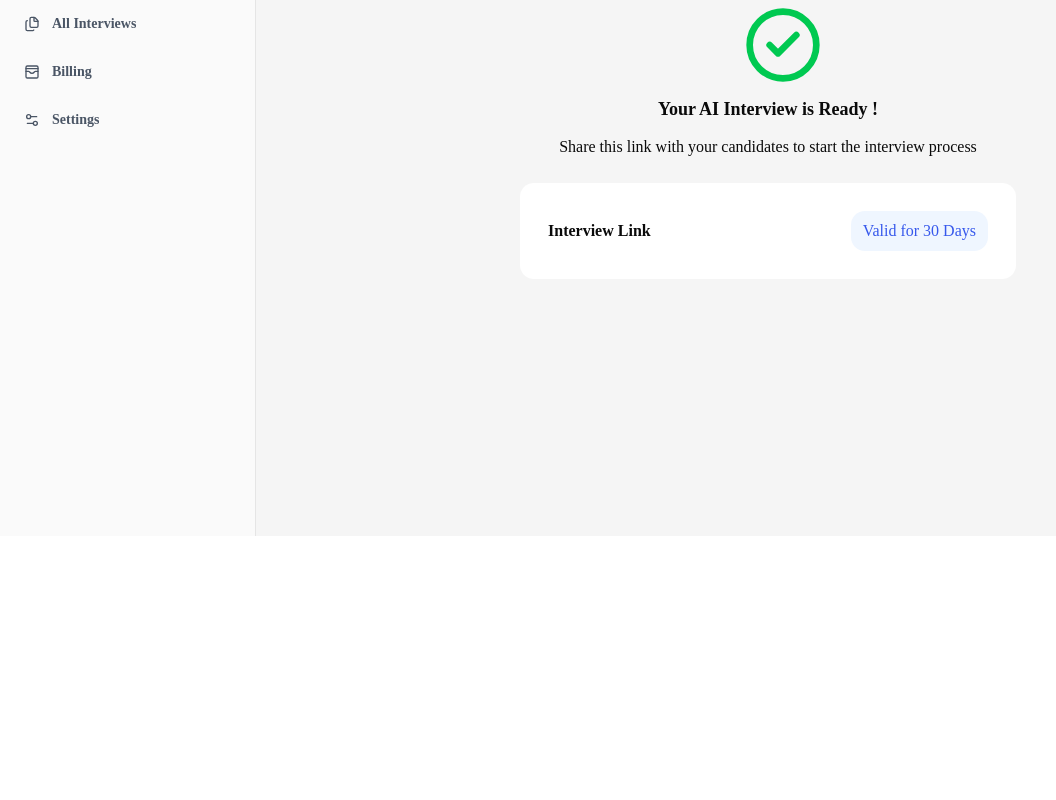
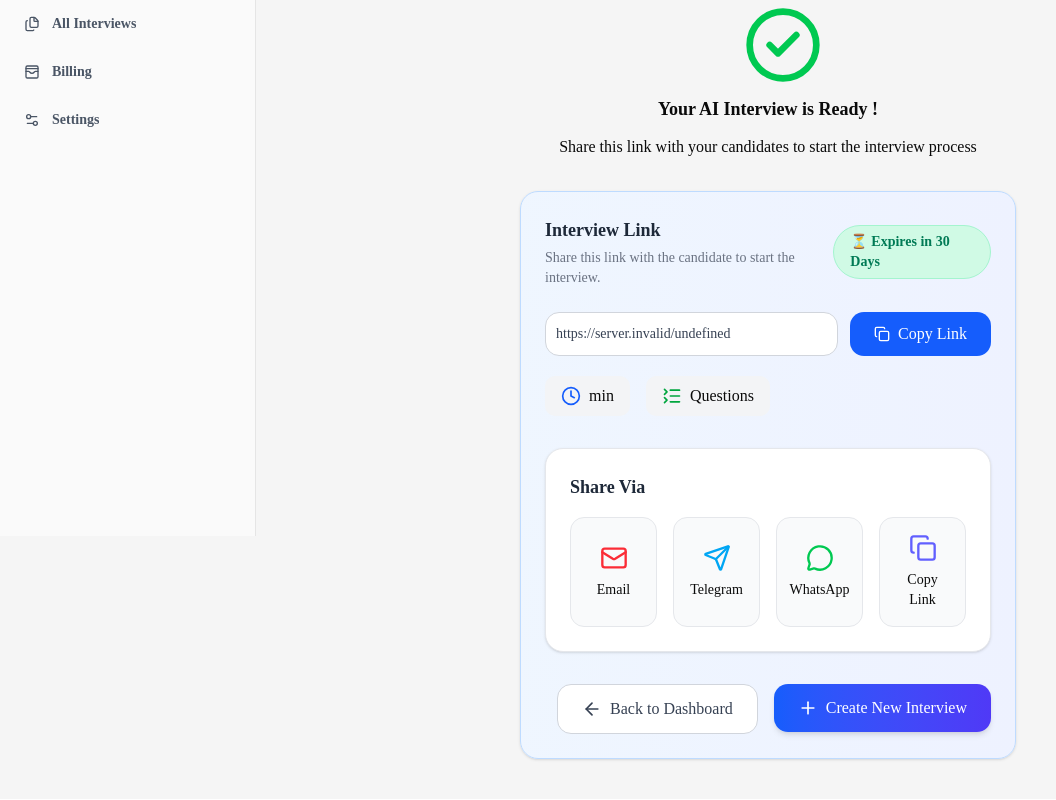
Before and after one commit to kashifcse15/AI-Meeting, a Next.js app: page /dashboard/create-interview in a window 1280 px wide. Shown: the part 264-1064 px from the top of the page, without its empty margins (0-1056 px from the left). Before the commit the page ends 925 px from the top, so only its background shows below. Built offline with nearby package versions, Linux system fonts and the light colour scheme; no server answers.

Commit message:
Updated Step 3 UI

```diff
--- a/src/app/(main)/dashboard/create-interview/_components/InterviewLink.jsx
+++ b/src/app/(main)/dashboard/create-interview/_components/InterviewLink.jsx
@@ -1,7 +1,19 @@
-import { CircleCheck } from 'lucide-react'
+import Button from '@/app/components/button'
+import { Input } from '@/components/ui/input'
+import {CircleCheck, Clock, Clock10Icon, CopyIcon, ListCollapse, Mail,MessageCircle,Send,Copy, Plus, ArrowLeft} from 'lucide-react'
+import Link from 'next/link'
 import React from 'react'
+import {toast} from 'sonner'
 
-const InterviewLink = ({interviewId, formData}) => {
+const InterviewLink = ({ interviewId, formData, questionList }) => {
+    const url = process.env.NEXT_PUBLIC_HOST_URL + '/' + interviewId;
+    const GetInterviewURL = () => {
+        return url;
+    }
+    const onCopyLink=async()=>{
+        await navigator.clipboard.writeText(url);
+        toast.success("Interview link copied successfully!");
+    }
     return (
         <div className='flex flex-col items-center justify-center mt-10'>
             <div className='w-[50px] h-[50px]'>
@@ -10,10 +22,95 @@ const InterviewLink = ({interviewId, formData}) => {
             <h2 className='font-bold text-lg mt-10'>Your AI Interview is Ready !</h2>
             <p className='mt-3'>Share this link with your candidates to start the interview process</p>
 
-        <div className='w-full p-7 mt-6 rounded-xl bg-white'>
-            <div className='flex justify-between items-center'>
-                <h2 className='font-bold'>Interview Link</h2>
-                <h2 className='p-2 px-3 text-primary bg-blue-50 rounded-xl'>Valid for 30 Days</h2>
+            <div className="w-full mt-8 rounded-2xl border border-blue-200 bg-gradient-to-r from-blue-50 to-indigo-50 p-6 shadow-sm">
+                <div className="flex items-center justify-between">
+                    <div>
+                        <h2 className="text-lg font-bold text-gray-800">
+                            Interview Link
+                        </h2>
+                        <p className="mt-1 text-sm text-gray-500">
+                            Share this link with the candidate to start the interview.
+                        </p>
+                    </div>
+
+                    <span className="rounded-full bg-emerald-100 px-4 py-1.5 text-sm font-semibold text-emerald-700 border border-emerald-200">
+                        ⏳ Expires in 30 Days
+                    </span>
+                </div>
+
+                <div className="mt-6 flex flex-col gap-3 sm:flex-row">
+                    <Input
+                        className="h-11 flex-1 rounded-xl border-gray-300 bg-white text-gray-700 cursor-crosshair"
+                        defaultValue={GetInterviewURL()}
+                        readOnly
+                    />
+
+                    <button onClick={()=>onCopyLink() }
+                        className="flex h-11 items-center justify-center gap-2 rounded-xl bg-blue-600 px-6 font-medium text-white transition-all duration-200 hover:bg-blue-700 active:scale-95"
+                    >
+                        <CopyIcon className="h-4 w-4 cursor-grab`" />
+                        Copy Link
+                    </button>
+                </div>
+                <div className="mt-5 flex gap-4">
+                    <div className="flex items-center gap-2 rounded-lg bg-gray-100 px-4 py-2">
+                        <Clock className="h-5 w-5 text-blue-600" />
+                        <span className="font-medium">{formData?.duration} min</span>
+                    </div>
+
+                    <div className="flex items-center gap-2 rounded-lg bg-gray-100 px-4 py-2">
+                        <ListCollapse className="h-5 w-5 text-green-600" />
+                        <span className="font-medium">{questionList?.length} Questions</span>
+                    </div>
+                </div>
+
+                <div className="mt-8 rounded-2xl border border-gray-200 bg-white p-6 shadow-sm">
+                    <h2 className="mb-4 text-lg font-semibold text-gray-800">
+                        Share Via
+                    </h2>
+
+                    <div className="grid grid-cols-2 gap-4 md:grid-cols-4">
+
+                        <button className="flex flex-col items-center justify-center cursor-pointer rounded-xl border border-gray-200 bg-gray-50 p-4 transition-all duration-300 hover:-translate-y-1 hover:border-blue-500 hover:bg-blue-50 hover:shadow-md">
+                            <Mail className="mb-2 h-7 w-7 text-red-500" />
+                            <span className="text-sm font-medium">Email</span>
+                        </button>
+
+                        <button className="flex flex-col items-center justify-center cursor-pointer rounded-xl border border-gray-200 bg-gray-50 p-4 transition-all duration-300 hover:-translate-y-1 hover:border-blue-500 hover:bg-blue-50 hover:shadow-md">
+                            <Send className="mb-2 h-7 w-7 text-sky-500" />
+                            <span className="text-sm font-medium">Telegram</span>
+                        </button>
+
+                        <button className="flex flex-col items-center cursor-pointer justify-center rounded-xl border border-gray-200 bg-gray-50 p-4 transition-all duration-300 hover:-translate-y-1 hover:border-blue-500 hover:bg-blue-50 hover:shadow-md">
+                            <MessageCircle className="mb-2 h-7 w-7 text-green-500" />
+                            <span className="text-sm font-medium">WhatsApp</span>
+                        </button>
+
+                        <button onClick={()=>onCopyLink() }
+                            className="flex flex-col items-center justify-center cursor-pointer rounded-xl border border-gray-200 bg-gray-50 p-4 transition-all duration-300 hover:-translate-y-1 hover:border-blue-500 hover:bg-blue-50 hover:shadow-md"
+                        >
+                            <Copy className="mb-2 h-7 w-7 text-indigo-500" />
+                            <span className="text-sm font-medium">Copy Link</span>
+                        </button>
+
+                    </div>
+                </div>
+                <div className="mt-8 flex flex-col gap-4 sm:flex-row sm:justify-end">
+
+                    <Link href="/dashboard">
+                        <button className="flex w-full items-center justify-center gap-2 rounded-xl cursor-pointer border border-gray-300 bg-white px-6 py-3 font-medium text-gray-700 transition-all duration-300 hover:border-gray-400 hover:bg-gray-100 hover:shadow-sm sm:w-auto">
+                            <ArrowLeft className="h-5 w-5" />
+                            Back to Dashboard
+                        </button>
+                    </Link>
+
+                    <Link href="/dashboard/create-interview">
+                        <button className="flex w-full items-center justify-center gap-2 rounded-xl bg-gradient-to-r from-blue-600 to-indigo-600 px-6 py-3 font-medium text-white shadow-md transition-all duration-300 hover:-translate-y-0.5 hover:shadow-lg active:scale-95 sm:w-auto cursor-pointer">
+                            <Plus className="h-5 w-5" />
+                            Create New Interview
+                        </button>
+                    </Link>
+
                 </div>
             </div>
         </div>
```
Lines whose indentation alone changed are shown as unchanged.
